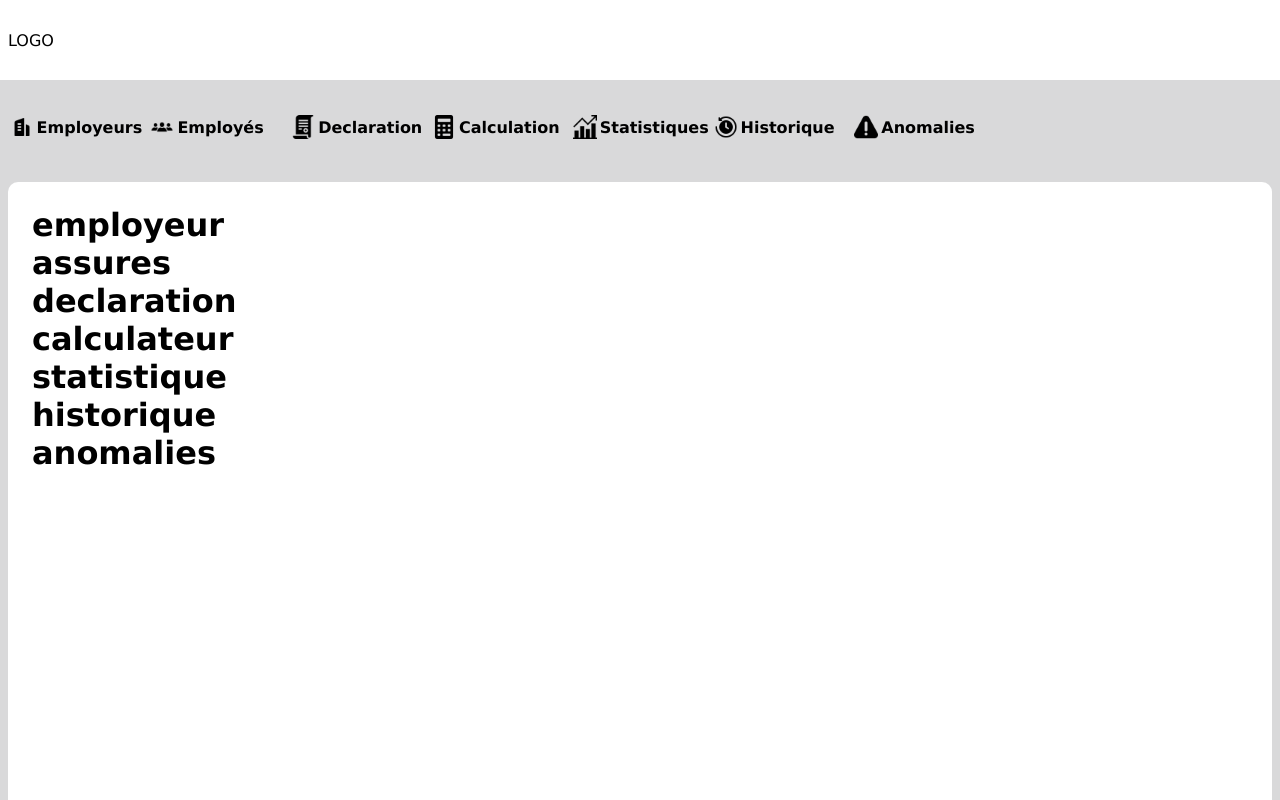
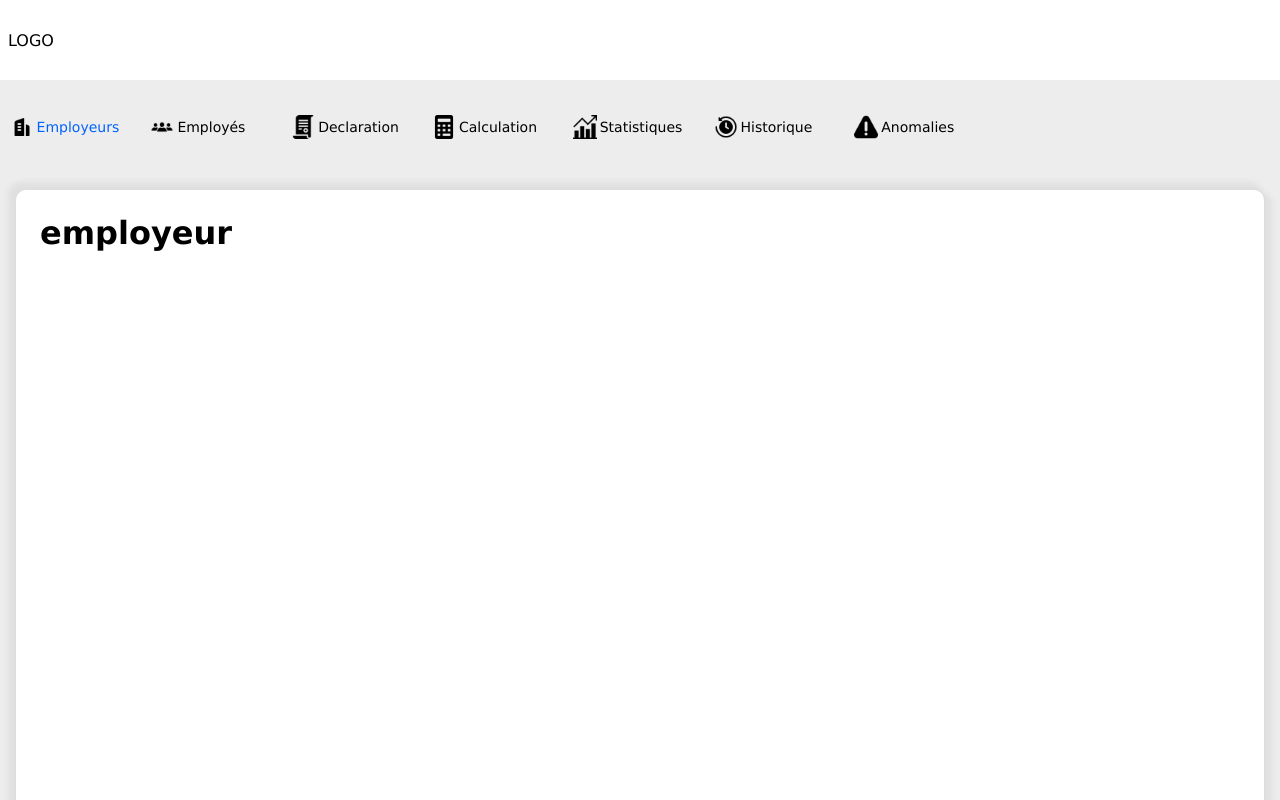
Before and after one commit to achrafjbr/e-Social-Systems, a plain HTML site: page index.html in a window 1280 px wide. Shown: the top 800 px of the page. Drawn offline with Linux system fonts and the light colour scheme.

Commit message:
Creating toggle screens feature

```diff
--- a/css/style.css
+++ b/css/style.css
@@ -6,16 +6,14 @@
 
 :root {
   --primary-color: #ffffff;
-  --secondary-color: #d9d9da;
+  --secondary-color: #ededed;
   --primary-font-color: #374151;
   --secondary-font-color: #1f2937;
   --decorative-color:#0062ff
 }
 
 body {
-  font-family:
-    "Lucida Sans", "Lucida Sans Regular", "Lucida Grande",
-    "Lucida Sans Unicode", Geneva, Verdana, sans-serif;
+  font-family:Verdana, Geneva, Tahoma, sans-serif;
   background-color: var(--secondary-color);
 }
 
@@ -60,17 +58,32 @@ body {
   display: flex;
   gap: 3px;
   align-items: center;
+  font-size: 14px;
+  cursor: pointer;
 }
 
-.tab:hover{
+.tab.activated{
+  color: var(--decorative-color);
+}
+
+.tab:has(img, p):hover{
     color: var(--decorative-color);
 }
 
 .screens{
     padding: 1.5rem;
-    margin: .5rem;
-    box-shadow: 0 3px 3px -3px rgba(0, 0, 0, 0.3);
+    margin: 1rem;
     border-radius: 10px;
     background-color: var(--primary-color);
     height: 90vh;
+    box-shadow: 5px 5px 5px 3px rgba(197, 197, 197, 0.3), -5px -5px 5px 3px rgba(197, 197, 197, 0.3);
 }
+
+/* Diplay & Hide any screen by clicking on the target one*/
+.screens .screen{
+    display: none;
+}
+
+.screens .screen.activated{
+    display: block;
+}
--- a/index.html
+++ b/index.html
@@ -11,33 +11,33 @@
       <div class="header">LOGO</div>
 
       <div class="tabs">
-        <div class="tab employeur">
+        <div class="tab 0 activated">
           <img src="./images/icons/employeurs.png" class="icon" alt="" />
-          <h4 class="title">Employeurs</h4>
+          <p class="title">Employeurs<p>
         </div>
-        <div class="tab assures">
+        <div class="tab 1">
           <img src="./images/icons/employés.png" class="icon" alt="" />
-          <h4 class="title">Employés</h4>
+          <p class="title">Employés</p>
         </div>
-        <div class="tab declaration">
+        <div class="tab 2">
           <img src="./images/icons/declaration.png" class="icon" alt="" />
-          <h4 class="title">Declaration</h4>
+          <p class="title">Declaration</p>
         </div>
-        <div class="tab calculateur">
+        <div class="tab 3">
           <img src="./images/icons/calculateur.png" class="icon" alt="" />
-          <h4 class="title">Calculation</h4>
+          <p class="title">Calculation</p>
         </div>
-        <div class="tab statistique">
+        <div class="tab 4">
           <img src="./images/icons/statistiques.png" class="icon" alt="" />
-          <h4 class="title">Statistiques</h4>
+          <p class="title">Statistiques</p>
         </div>
-        <div class="tab historique">
+        <div class="tab 5">
           <img src="./images/icons/historique.png" class="icon" alt="" />
-          <h4 class="title">Historique</h4>
+          <p class="title">Historique</p>
         </div>
-        <div class="tab anomalies">
+        <div class="tab 6">
           <img src="./images/icons/Anomalies.png" class="icon" alt="" />
-          <h4 class="title">Anomalies</h4>
+          <p class="title">Anomalies</p>
         </div>
       </div>
 
@@ -45,24 +45,31 @@
         <div class="screen employeur activated">
           <h1>employeur</h1>
         </div>
+
         <div class="screen assures">
           <h1>assures</h1>
         </div>
+
         <div class="screen declaration">
           <h1>declaration</h1>
         </div>
+
         <div class="screen calculateur">
           <h1>calculateur</h1>
         </div>
+
         <div class="screen statistique">
           <h1>statistique</h1>
         </div>
+
         <div class="screen historique">
           <h1>historique</h1>
         </div>
+
         <div class="screen anomalies">
           <h1>anomalies</h1>
         </div>
+
       </div>
 
       <div class="footer">
--- a/js/app.js
+++ b/js/app.js
@@ -0,0 +1,26 @@
+// Toogle between screens & tab : the first one has activated.
+
+// Tab doc:
+const tabs = document.querySelector(".tabs");
+const screens = document.querySelector(".screens");
+let currentActiveTab = tabs.children[0];
+let currentActiveScreen = screens.children[0];
+
+tabs.addEventListener("click", (e) => {
+  let target = e.target.closest(".tab");
+  if (!target) return null;
+  let targetedTab = target.classList[1];
+
+  // Remove the activated class from the 'currentActiveTab' & 'currentActiveScreen';
+  currentActiveTab.classList.remove("activated");
+  currentActiveScreen.classList.remove("activated");
+
+  // Add the activated class to the 'targeted Tab' & 'targeted Screen';
+  let targetScreen = screens.children.item(+targetedTab);
+  target.classList.add("activated");
+  targetScreen.classList.add("activated");
+
+  // Assign
+  currentActiveTab = target;
+  currentActiveScreen = targetScreen;
+});
```
